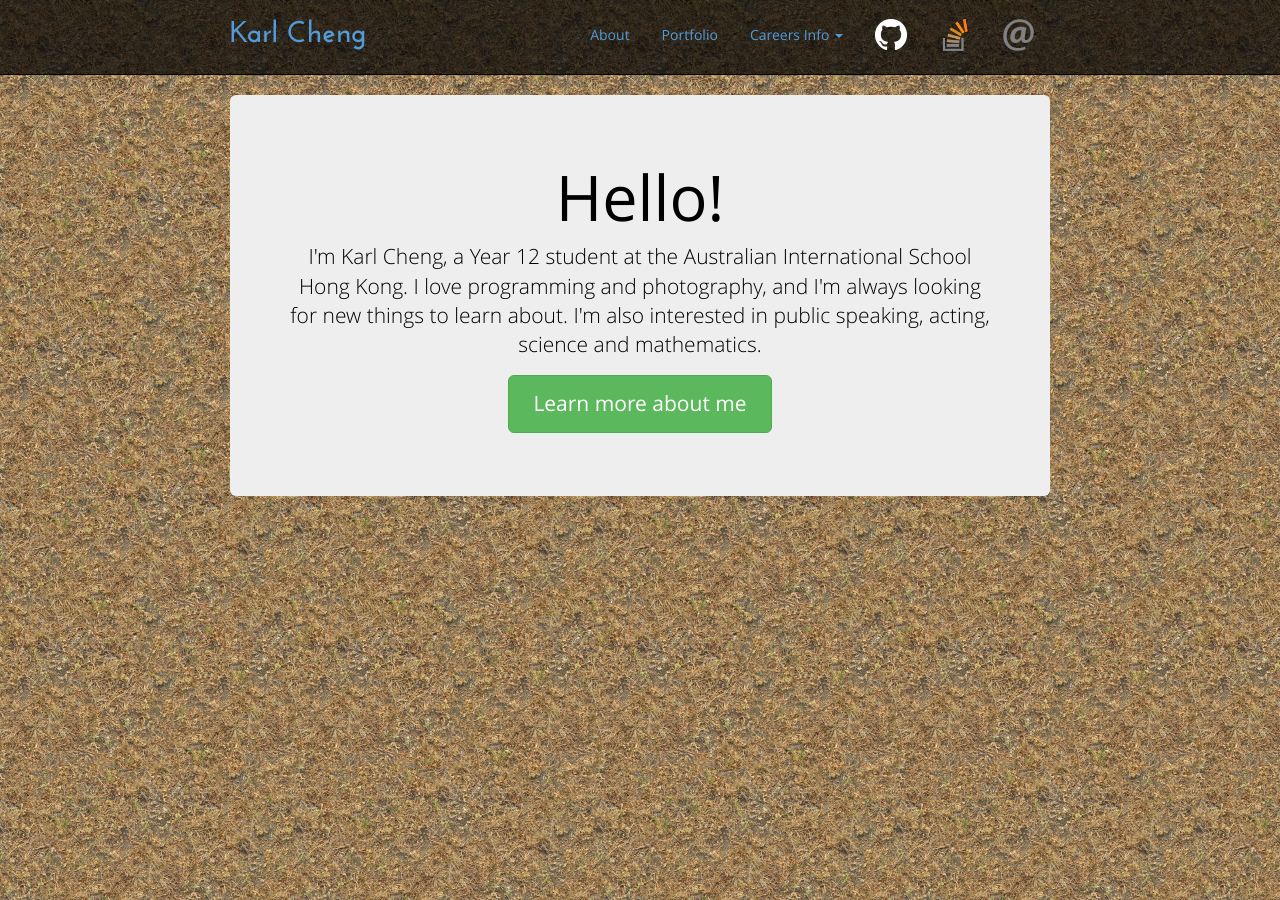
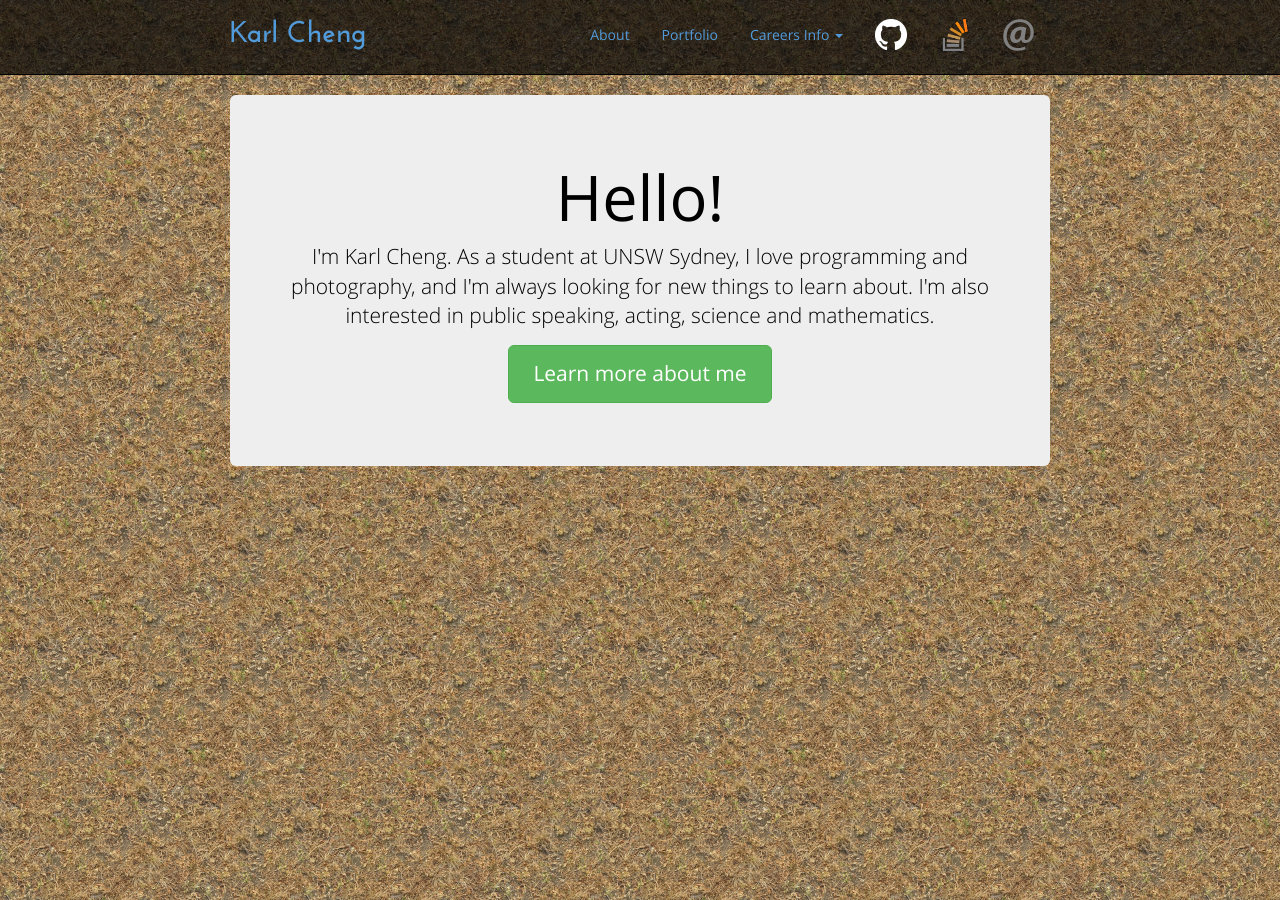
Before and after one commit to Qantas94Heavy/qantas94heavy.github.io, a Jekyll site: the page built from index.md, in a window 1280 px wide. Built offline with Jekyll 4.4.1, drawn with Linux system fonts in a browser that asks for light colours.

Commit message:
Change current study location to UNSW

```diff
--- a/index.md
+++ b/index.md
@@ -6,8 +6,8 @@ redirect_from: /eportfolio/
 <div class="jumbotron">
   <h1>Hello!</h1>
   <p class="lead">
-    I'm Karl Cheng, a Year 12 student at the Australian International School Hong Kong.
-    I love programming and photography, and I'm always looking for new things to learn about.
+    I'm Karl Cheng. As a student at UNSW Sydney, I love programming and photography,
+    and I'm always looking for new things to learn about.
     I'm also interested in public speaking, acting, science and mathematics.
   </p>
   <p><a class="btn btn-lg btn-success" href="{{ site.baseurl }}/about.html" role="button">Learn more about me</a></p>
```
